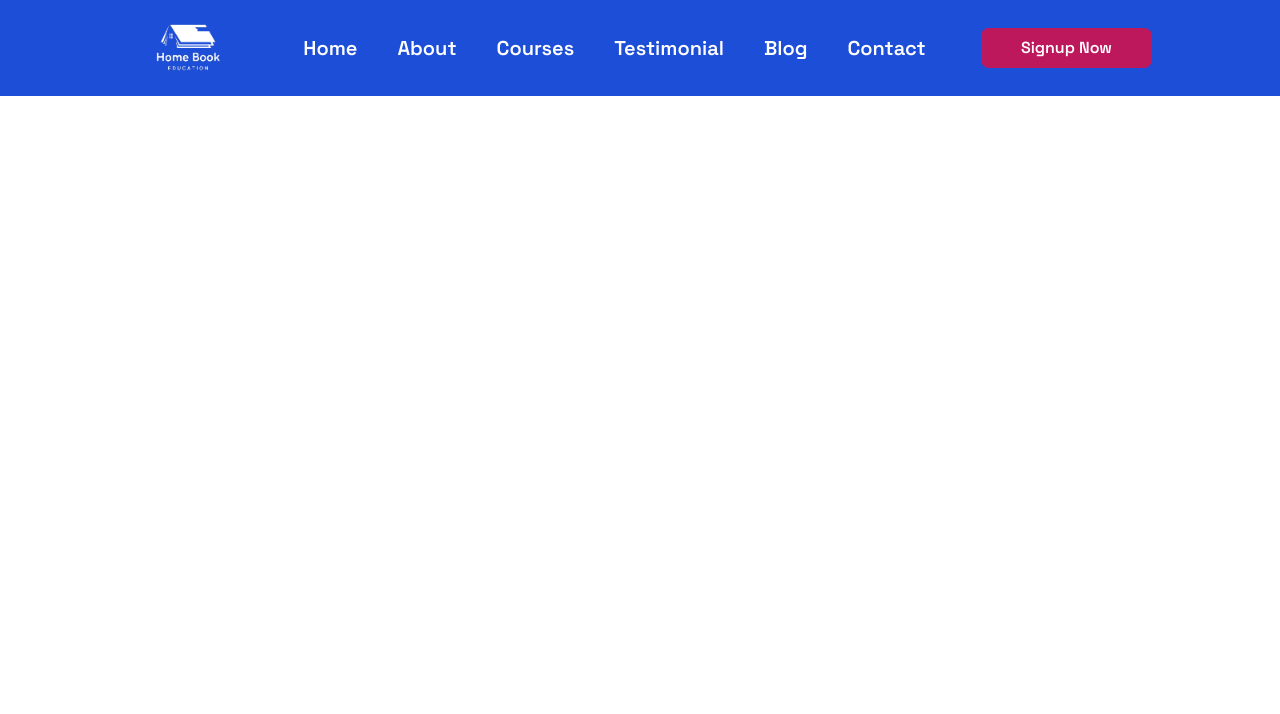
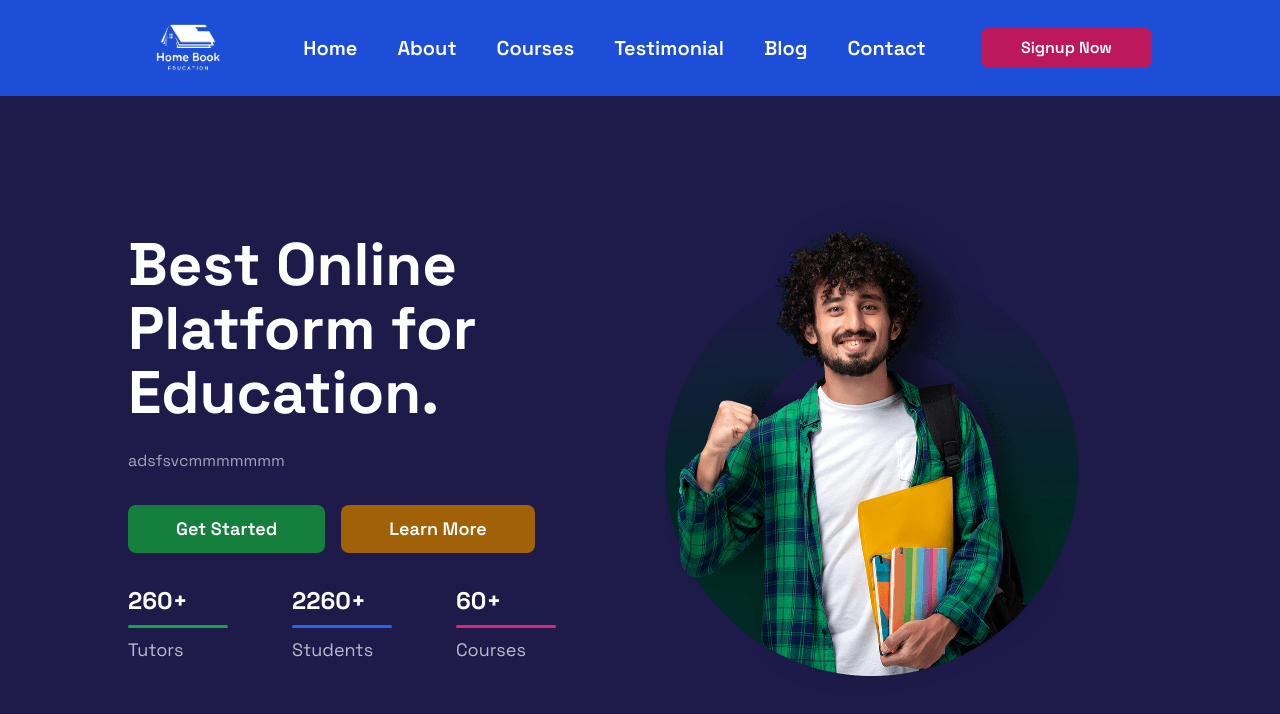
Before and after one commit to NadeeTharuka/new-lms, a Next.js app: page / in a window 1280 px wide. Shown: the top 714 px of the page. Built offline with nearby package versions, Linux system fonts and the light colour scheme.

Commit message:
Update Home.tsx

```diff
--- a/components/Home/Home.tsx
+++ b/components/Home/Home.tsx
@@ -1,8 +1,11 @@
 import React from 'react'
+import Hero from './Hero/Hero';
 
 const Home = () => {
   return (
-    <div>Home</div>
+    <div>
+      <Hero />
+    </div>
   )
 };
 
```
